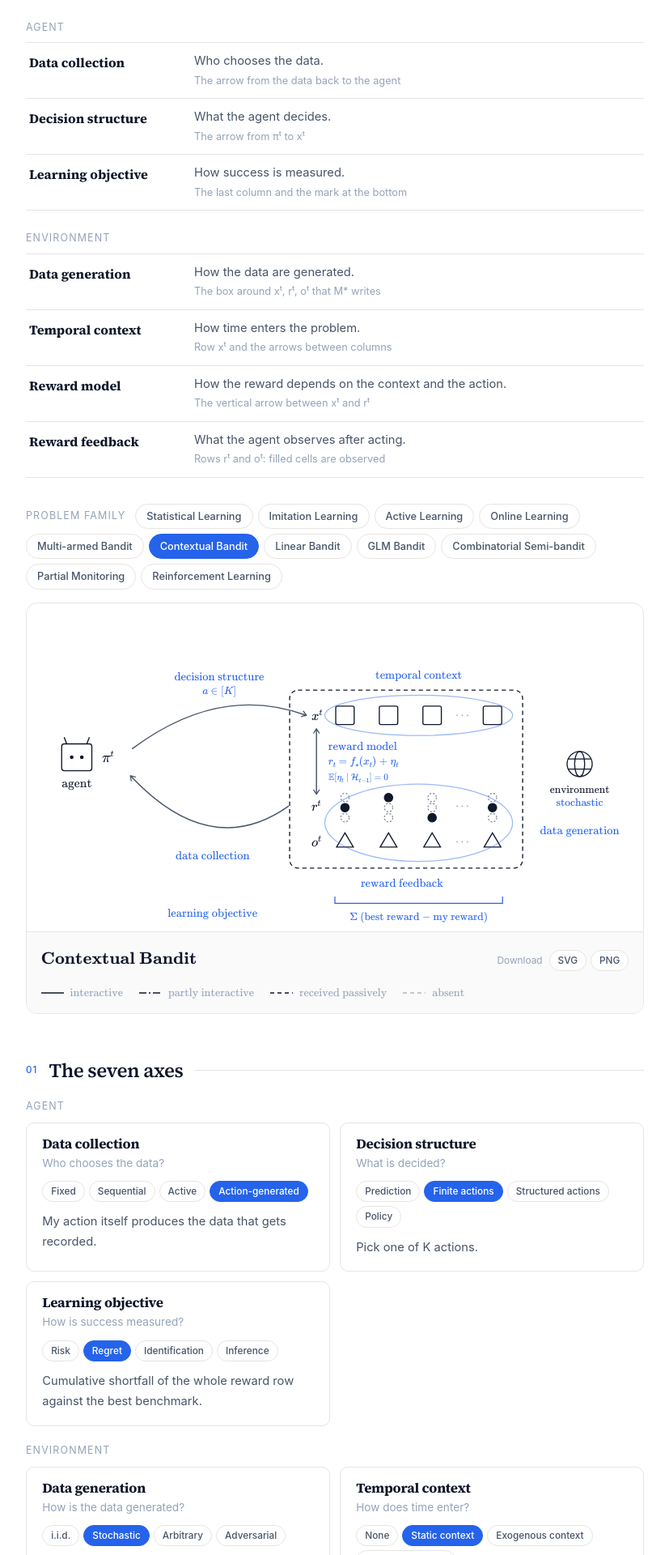
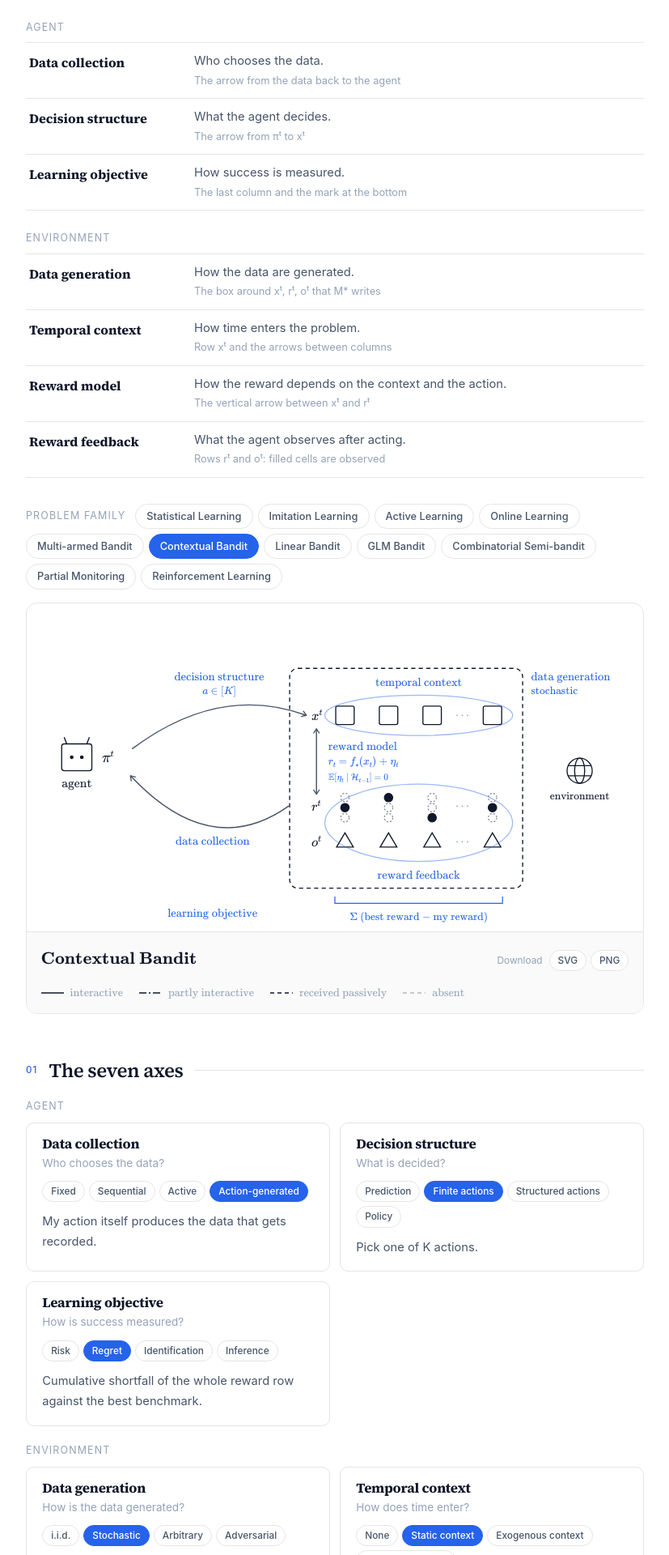
Before and after one commit to hajin322/hajin322.github.io, a Jekyll site: the page built from pages/learning-framework.html, in a window 1280 px wide. Shown: the part 794-2714 px from the top of the page at 81% size, without its empty margins (226-1053 px from the left). Built offline with Jekyll 4.4.1, drawn with Linux system fonts in a browser that asks for light colours.

Commit message:
Learning Framework: temporal context and reward feedback inside the box; data generation at its top-right
Co-Authored-By: Claude Opus 5.5 <noreply@anthropic.com>

```diff
--- a/pages/learning-framework.html
+++ b/pages/learning-framework.html
@@ -296,11 +296,11 @@ html[lang="ko"] .lf-dl::before { content: "다운로드"; }
       <path id="retLine" class="link" data-ax="acq" d="M305 226 Q212 292 116 190"/>
       <text class="ax" data-ax="dec" x="222" y="76" text-anchor="middle">decision structure</text>
       <text class="capA" id="decCap" data-ax="dec" x="222" y="93" text-anchor="middle"></text>
-      <text class="ax" data-ax="acq" x="214" y="290" text-anchor="middle">data collection</text>
+      <text class="ax" data-ax="acq" x="214" y="272" text-anchor="middle">data collection</text>
       <text class="ax" data-ax="obj" x="214" y="358" text-anchor="middle">learning objective</text>
 
       <!-- the data, inside the environment's box -->
-      <rect id="envBox" class="rgn" data-ax="env" x="306" y="88" width="278" height="212" rx="10"/>
+      <rect id="envBox" class="rgn" data-ax="env" x="306" y="62" width="278" height="262" rx="10"/>
       <text class="m" x="332" y="124" style="font-size:16px">x<tspan class="lp-m" dy="-6" style="font-size:11px">t</tspan></text>
       <text class="m" x="332" y="232" style="font-size:16px">r<tspan class="lp-m" dy="-6" style="font-size:11px">t</tspan></text>
       <text class="m" x="332" y="274" style="font-size:16px">o<tspan class="lp-m" dy="-6" style="font-size:11px">t</tspan></text>
@@ -309,8 +309,8 @@ html[lang="ko"] .lf-dl::before { content: "다운로드"; }
       <g id="endo" data-ax="temp"></g>
       <ellipse id="elTemp" class="ell" data-ax="temp" cx="460" cy="118" rx="112" ry="24"/>
       <ellipse id="elFb" class="ell" data-ax="fb" cx="460" cy="246" rx="112" ry="46"/>
-      <text class="ax" data-ax="temp" x="460" y="74" text-anchor="middle">temporal context</text>
-      <text class="ax" data-ax="fb" x="440" y="322" text-anchor="middle">reward feedback</text>
+      <text class="ax" data-ax="temp" x="460" y="83" text-anchor="middle">temporal context</text>
+      <text class="ax" data-ax="fb" x="460" y="313" text-anchor="middle">reward feedback</text>
 
       <!-- reward model: one arrow from the context row to the reward row -->
       <path id="rmLine" class="link rmA" data-ax="rm" d="M338 134 L338 212"/>
@@ -322,10 +322,10 @@ html[lang="ko"] .lf-dl::before { content: "다운로드"; }
 
       <!-- the environment, right next to its box -->
 
-      <g><circle class="ink" cx="652" cy="176" r="15"/><ellipse class="ink" cx="652" cy="176" rx="6" ry="15"/><line class="ink" x1="638" y1="170" x2="666" y2="170"/><line class="ink" x1="638" y1="182" x2="666" y2="182"/></g>
-      <text class="t" x="652" y="210" text-anchor="middle" style="font-size:13px">environment</text>
-      <g id="envCap" data-ax="env"><text class="capA" data-l="en" x="652" y="226" text-anchor="middle"></text><text class="capA" data-l="ko" x="652" y="226" text-anchor="middle"></text></g>
-      <text class="ax" data-ax="env" x="652" y="260" text-anchor="middle">data generation</text>
+      <g><circle class="ink" cx="652" cy="184" r="15"/><ellipse class="ink" cx="652" cy="184" rx="6" ry="15"/><line class="ink" x1="638" y1="178" x2="666" y2="178"/><line class="ink" x1="638" y1="190" x2="666" y2="190"/></g>
+      <text class="t" x="652" y="218" text-anchor="middle" style="font-size:13px">environment</text>
+      <g id="envCap" data-ax="env"><text class="capA" data-l="en" x="594" y="93"></text><text class="capA" data-l="ko" x="594" y="93"></text></g>
+      <text class="ax" data-ax="env" x="594" y="76">data generation</text>
 
       <!-- objective marks -->
       <g id="objRisk" data-ax="obj" class="hide">
```
